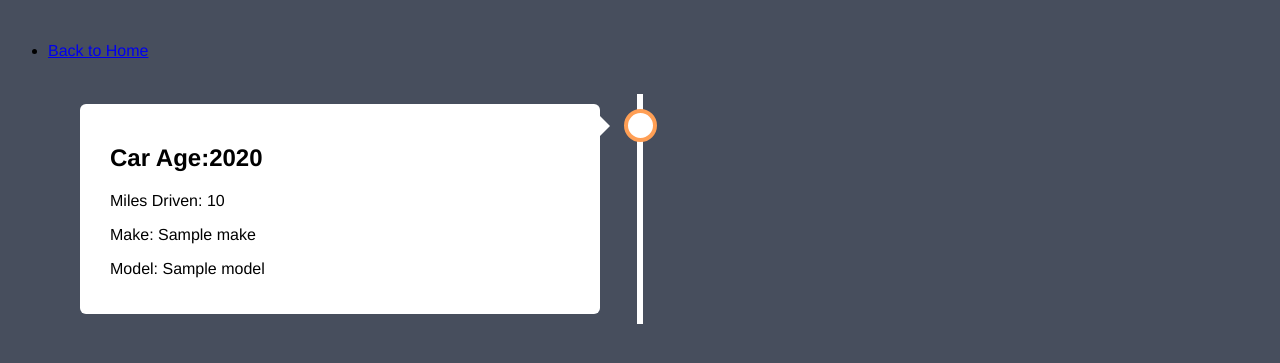
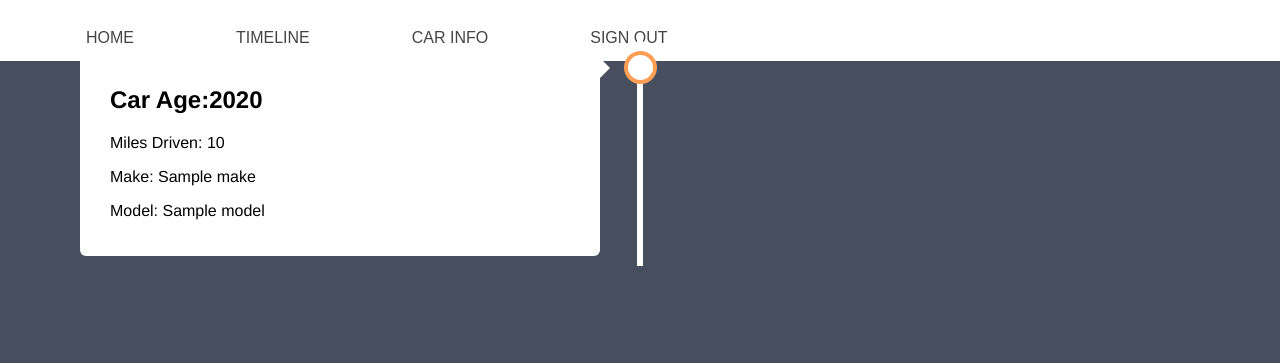
Before and after one commit to Abhisg5/CSSI-Final, a Python web app: template templates/timeline.html in a window 1280 px wide. Shown: the top 363 px of the page. Run offline with Jinja, Linux system fonts and the light colour scheme; the template is opened without the code that fills it: most values are stand-ins (such as "Sample title", 1, 10 or a date in 2020).

Commit message:
Update timeline.html

```diff
--- a/templates/timeline.html
+++ b/templates/timeline.html
@@ -10,7 +10,54 @@
 body {
   background-color: #474e5d;
   font-family: Helvetica, sans-serif;
+  margin:0;
 }
+
+nav {
+  float: right;
+  font-family: "Poppins", sans-serif;
+  /* margin-left: -50%; */
+  width: 100%;
+  background-color: white;
+  top: 0;
+  position: fixed;
+
+}
+nav ul {
+  margin: 0;
+  padding: 0;
+  overflow: hidden;
+  background-color: white;
+  list-style: none;
+
+
+
+}
+
+nav li {
+display: inline-block;
+text-align: center;
+margin-left: 70px;
+padding-top: 15px;
+position: relative;
+float:left;
+
+}
+
+nav a {
+display: block;
+text-decoration:none;
+text-transform: uppercase;
+color:#444;
+text-align: center;
+padding: 14px 16px;
+}
+
+nav a:hover{
+color: #000;
+font-weight: bolder;
+}
+
 
 /* The actual timeline (the vertical ruler) */
 .timeline {
@@ -136,6 +183,7 @@ body {
   left: 0%;
   }
 
+
 }
 </style>
 </head>
@@ -143,7 +191,10 @@ body {
   <br>
   <nav>
     <ul>
-      <li><a href="/"> Back to Home</a></li>
+      <li><a href="/"> Home</a></li>
+      <li><a href="/input-timeline"> Timeline</a></li>
+      <li><a href="/enter-info"> Car Info</a></li>
+      <li><a href={{signout_link_html}}> Sign Out</a></li>
     </ul>
   </nav>
   <br>
```
